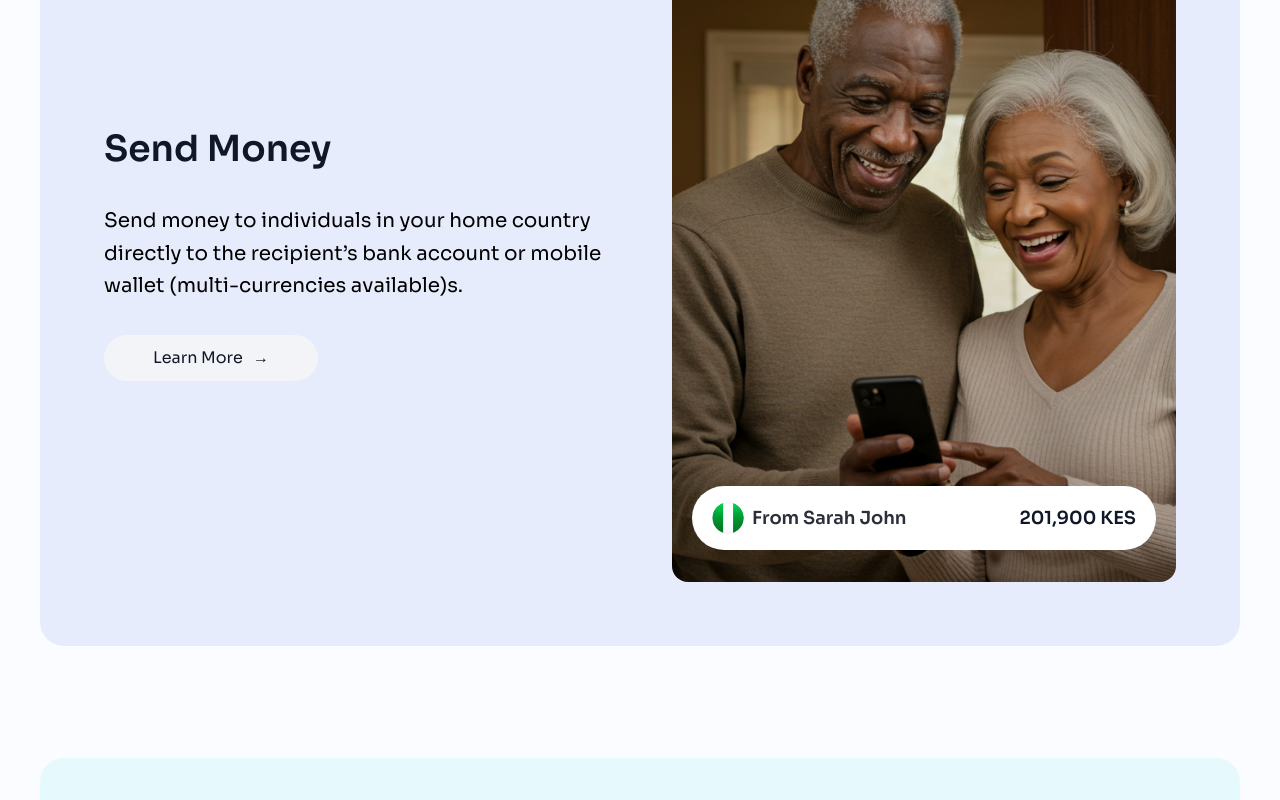
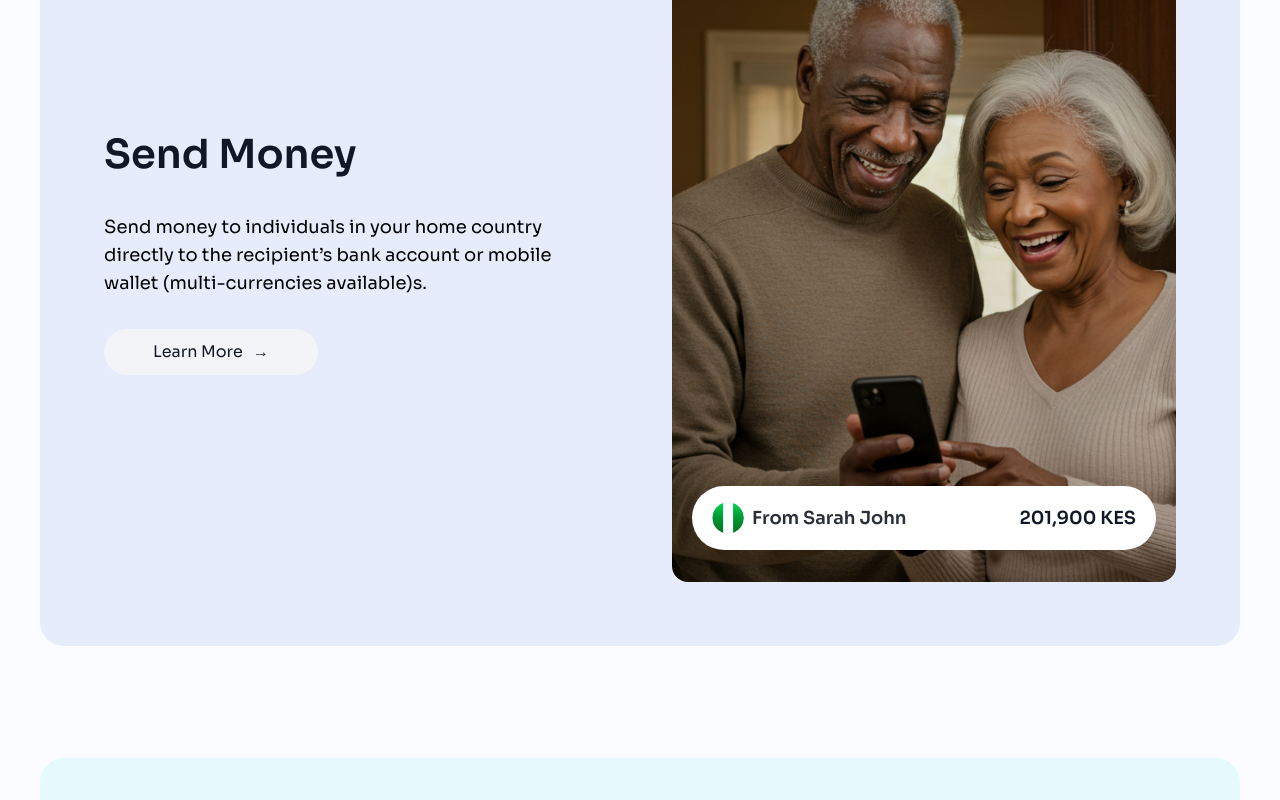
Before and after one commit to Joesef127/cudify, a React (Vite) app: page / in a window 1280 px wide. Shown: the part 2220-3020 px from the top of the page. Built offline with nearby package versions, Linux system fonts and the light colour scheme; no server answers.

Commit message:
chore: changed font size

```diff
--- a/src/components/HeroFeature.tsx
+++ b/src/components/HeroFeature.tsx
@@ -22,12 +22,12 @@ const Herofeature = ({
       style={{ backgroundColor: bgColor }}
     >
       <div
-        className="my-auto flex flex-col gap-6 md:gap-8 lg:text-left"
+        className="my-auto flex flex-col gap-5 lg:gap-8"
         data-aos="fade-right"
       >
         <div className="relative flex items-center gap-2">
           <h1
-            className={`w-fit text-2xl sm:text-3xl lg:text-4xl leading-snug font-semibold text-[#101828] ${
+            className={`w-fit text-2xl leading-8 lg:text-[40px] lg:leading-[52px] font-semibold text-[#101828] ${
               col_span ? `col-span-${col_span}` : "col-span-3"
             }`}
           >
@@ -39,7 +39,7 @@ const Herofeature = ({
             </span>
           )}
         </div>
-        <p className="font-normal text-base sm:text-lg md:text-xl leading-relaxed max-w-lg lg:mx-0">
+        <p className="font-normal text-sm leading-5 lg:text-lg lg:leading-7 max-w-lg lg:mx-0">
           {desc}
         </p>
         <div className="flex justify-start w-full">
```
